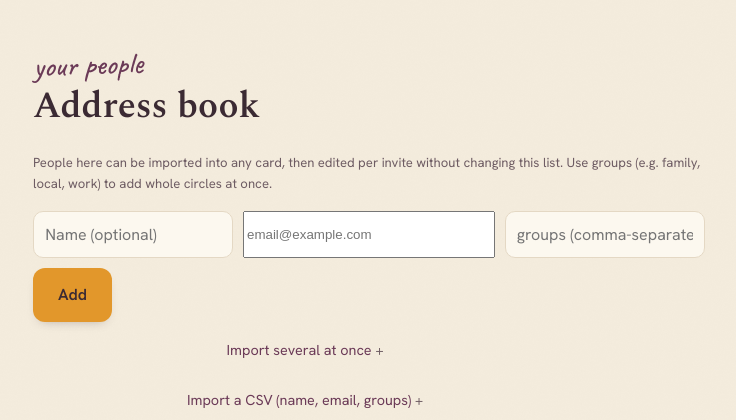
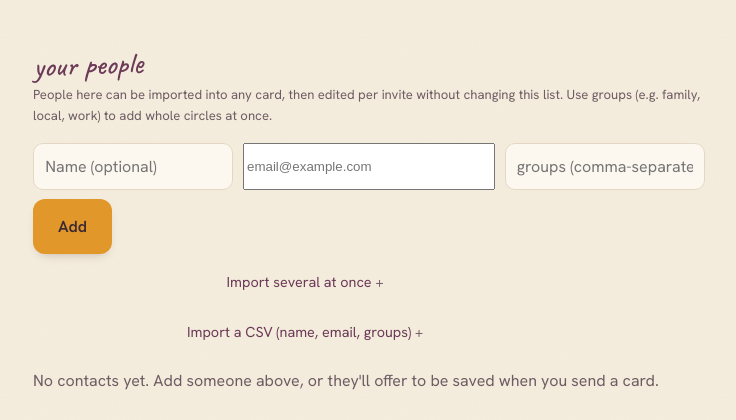
Before and after one commit to iliabaranov/kith-post, a FastAPI app: template kith/web/templates/contacts.html in a window 1280 px wide. Shown: the top 420 px of the page, without its empty margins (271-1007 px from the left). Run offline with FastAPI, Linux system fonts and the light colour scheme; the template is opened without the code that fills it, so the values that code supplies are empty.

Commit message:
contacts: drop the redundant "Address book" heading (eyebrow is enough)
Co-Authored-By: Claude Opus 4.8 (1M context) <noreply@anthropic.com>

```diff
--- a/kith/web/templates/contacts.html
+++ b/kith/web/templates/contacts.html
@@ -3,7 +3,6 @@
 {% block content %}
 <section class="form-wrap">
   <p class="eyebrow">your people</p>
-  <h2 class="form-title">Address book</h2>
   <p class="field-hint">People here can be imported into any card, then edited per invite without changing this list. Use groups (e.g. family, local, work) to add whole circles at once.</p>
 
   {% if added or skipped %}
```
